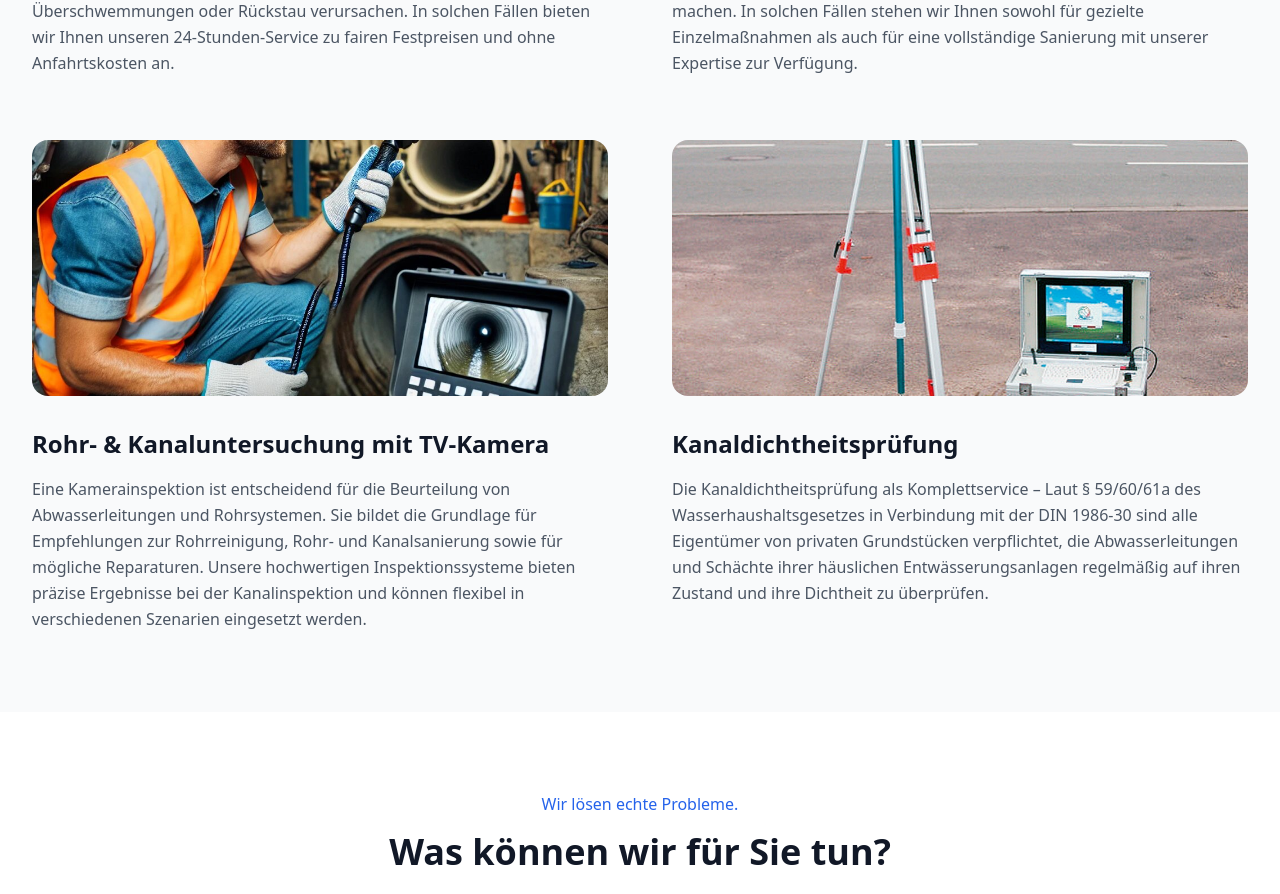
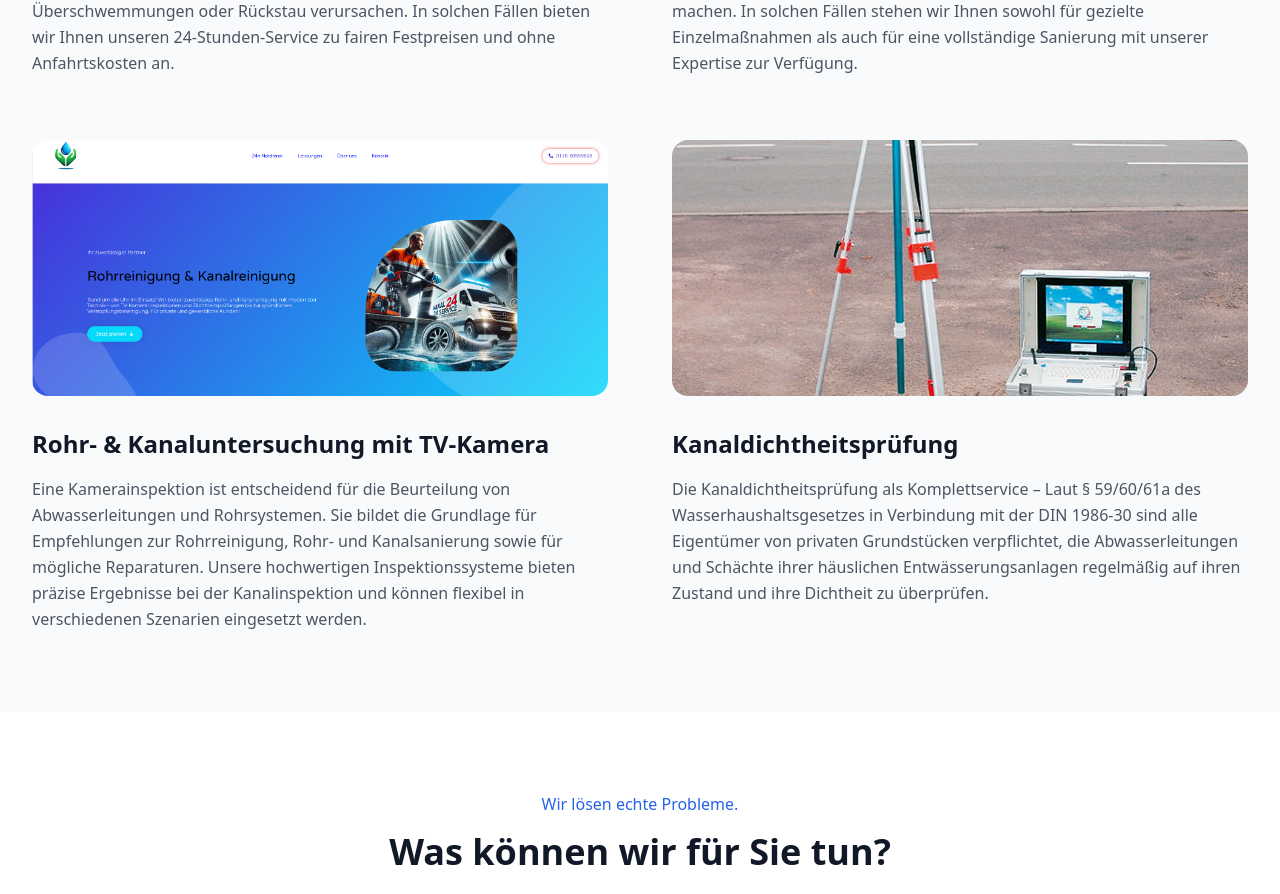
Before and after one commit to ElvisAhmetovic/abwasser-technik, a React (Vite) app: page / in a window 1280 px wide. Shown: the part 1790-2684 px from the top of the page. Built offline with nearby package versions, Linux system fonts and the light colour scheme.

Commit message:
Replace image in Services component
Replaces the image above the "Rohr- & Kanaluntersuchung mit TV-Kamera" text in the Services component.

```diff
--- a/src/components/Services.tsx
+++ b/src/components/Services.tsx
@@ -81,7 +81,7 @@ const Services = () => {
           <div>
             <div className="mb-8">
               <img
-                src="/lovable-uploads/9fb815a2-3c67-47c8-98fd-f5515c3ed700.png"
+                src="/lovable-uploads/da945696-d841-493b-bdbc-7d40668f5ce9.png"
                 alt="Rohr- & Kanaluntersuchung mit TV-Kamera"
                 className="w-full h-64 object-cover rounded-2xl"
               />
```
